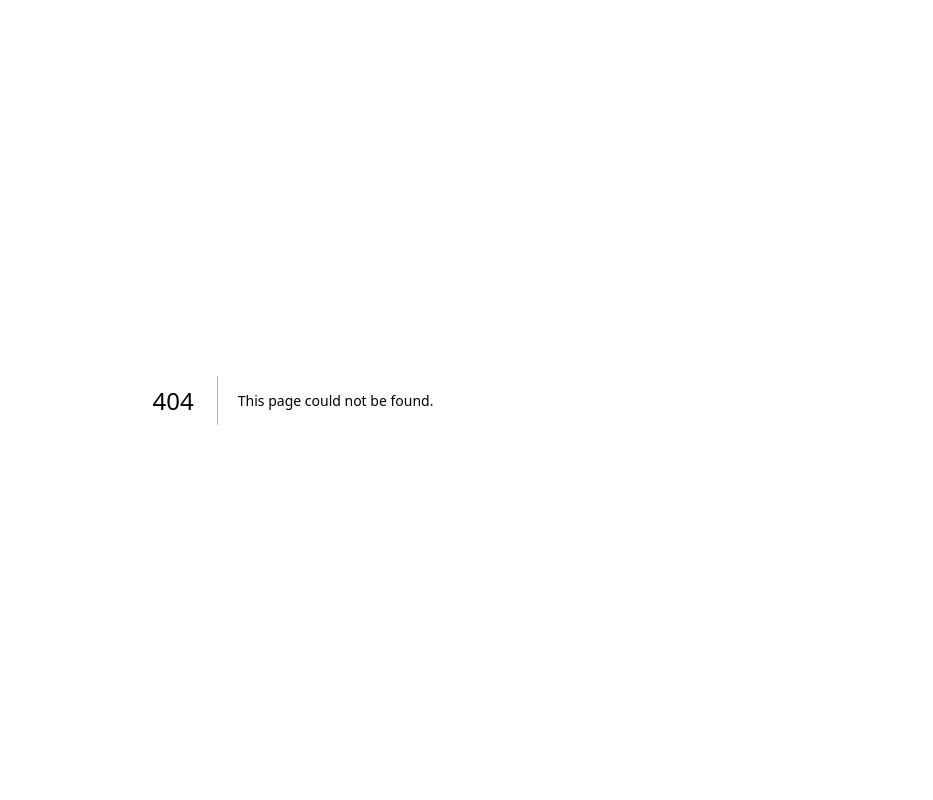
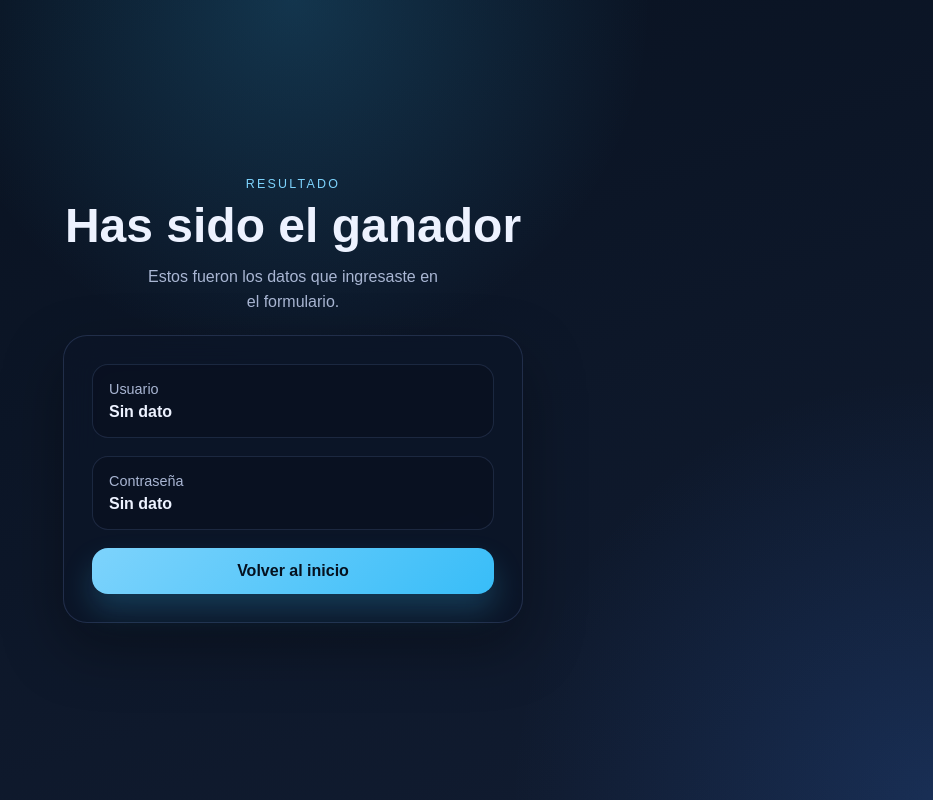
Before and after one commit to Sebastianfandi24/phishing2, a Next.js app: page /winner in a window 1280 px wide. Before the commit this address had no page. Shown: the whole page, without its empty margins (347-1280 px from the left). Built offline with nearby package versions, Linux system fonts and the light colour scheme.

Commit message:
Agregar página de resultados para mostrar el ganador y sus datos ingresados

```diff
--- a/app/globals.css
+++ b/app/globals.css
@@ -138,6 +138,36 @@ h1 {
   border: 1px solid rgba(151, 181, 255, 0.24);
 }
 
+.winner-card {
+  gap: 18px;
+}
+
+.winner-field {
+  display: grid;
+  gap: 6px;
+  padding: 16px;
+  border-radius: 16px;
+  background: rgba(9, 15, 28, 0.5);
+  border: 1px solid rgba(151, 181, 255, 0.14);
+}
+
+.winner-field span {
+  color: var(--muted);
+  font-size: 0.9rem;
+}
+
+.winner-field strong {
+  font-size: 1rem;
+  word-break: break-word;
+}
+
+.winner-link {
+  display: inline-flex;
+  align-items: center;
+  justify-content: center;
+  text-decoration: none;
+}
+
 .primary-button:hover,
 .secondary-button:hover {
   transform: translateY(-1px);
--- /dev/null
+++ b/app/winner/page.tsx
@@ -0,0 +1,43 @@
+import Link from "next/link";
+
+type WinnerPageProps = {
+  searchParams?: {
+    usuario?: string;
+    contrasena?: string;
+  };
+};
+
+export default function WinnerPage({ searchParams }: WinnerPageProps) {
+  const usuario = searchParams?.usuario ?? "";
+  const contrasena = searchParams?.contrasena ?? "";
+
+  return (
+    <main className="login-page">
+      <section className="login-shell" aria-labelledby="winner-title">
+        <div className="login-copy">
+          <p className="eyebrow">Resultado</p>
+          <h1 id="winner-title">Has sido el ganador</h1>
+          <p className="description">
+            Estos fueron los datos que ingresaste en el formulario.
+          </p>
+        </div>
+
+        <div className="login-card winner-card">
+          <div className="winner-field">
+            <span>Usuario</span>
+            <strong>{usuario || "Sin dato"}</strong>
+          </div>
+
+          <div className="winner-field">
+            <span>Contraseña</span>
+            <strong>{contrasena || "Sin dato"}</strong>
+          </div>
+
+          <Link className="primary-button winner-link" href="/">
+            Volver al inicio
+          </Link>
+        </div>
+      </section>
+    </main>
+  );
+}
```
Also changed, not shown: app/page.tsx (+22 -1 lines).
